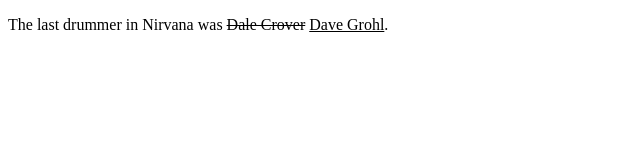
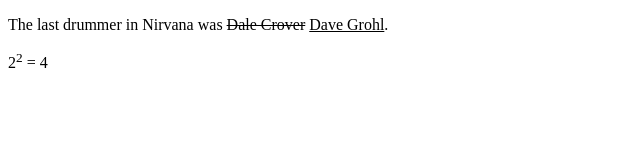
Before and after one commit to code-warrior/csci-ua.0004-week-04, a plain HTML site: page index.html in a window 1280 px wide. Shown: the full height of the page, 0-640 px from the left. Drawn offline with Linux system fonts and the light colour scheme.

Commit message:
Add example of <sup>erscript

```diff
--- a/index.html
+++ b/index.html
@@ -8,5 +8,6 @@
 </head>
 <body>
    <p>The last drummer in Nirvana was <del>Dale Crover</del> <ins>Dave Grohl</ins>.</p>
+   <p>2<sup>2</sup> = 4</p>
 </body>
 </html>
```
